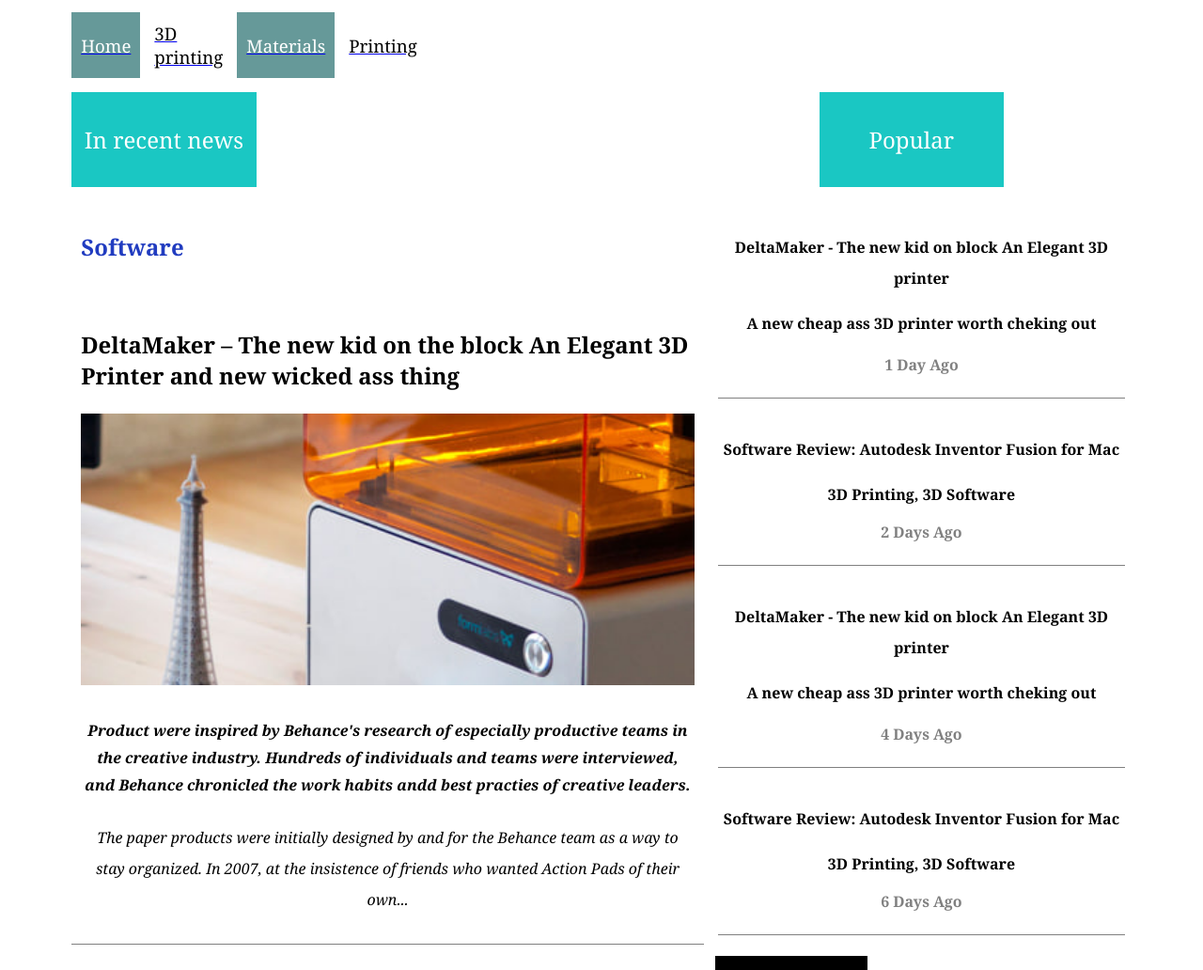
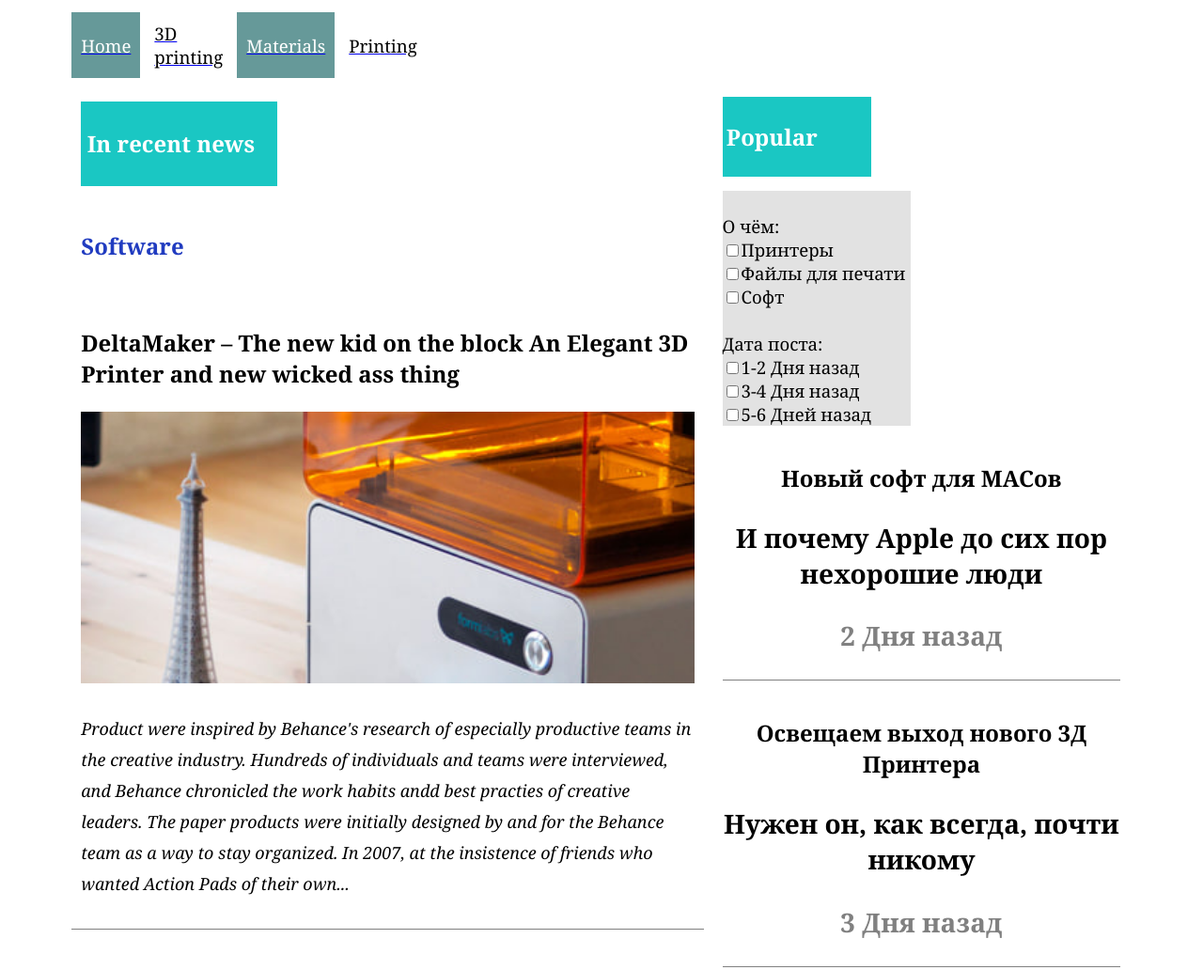
Before and after one commit to Kra1Ss/Final, a plain HTML site: page index.html in a window 1280 px wide. Shown: the top 1032 px of the page at 94% size. Drawn offline with nearby package versions, Linux system fonts and the light colour scheme.

Commit message:
Add files via upload

```diff
--- a/Styles.css
+++ b/Styles.css
@@ -5,21 +5,26 @@ div {font-size: 14pt;
 }
 
 #d3 {
-	display: inline-block;
+	display: inline;
 	position: relative;
 	top: -100px;
+	right: 30px;
 	text-align: left;
+	font-size: 36pt;
 
 
 }
 
 #big_table {
 	background-repeat: no-repeat;
+	width: 100%;
+	background-size: cover;
+
 }
 
 #t4 {
 	background-color: black;
-	width: 30%;
+	width: 20%;
 }
 
 .h3-little {
@@ -29,6 +34,7 @@ div {font-size: 14pt;
 .mew {
 	top: 30px;
 	display: inline;
+
 }
 
 .container {
@@ -53,19 +59,40 @@ display: inline-block;
 //border: 1px solid grey;
 
 }
-#t2 {
-	border-bottom: 1px solid grey;
+.t2 {
+
+ table-layout: fixed;
+
 }
+
+
+.bottom {border-bottom: 1px solid grey;}
 
 #t1 {
 	background-color: black;
 }
+
+#mrya {	min-width: 39%; }
 
 
 #p1 {
 	font-size: 24px;
 	text-align: left;
 }
+
+.blue {
+	 width: 30%;
+	 background-color: #1ac7c3;
+	 padding: 1%;
+
+}
+
+#blue2 { 	width: 150px;
+			background-color: #1ac7c3;
+			padding: 1%;
+}
+
+
 
 #d1 {
 		margin-left: 3%;
@@ -78,7 +105,7 @@ display: inline-block;
 
 p {
 	font-size: 24px;
-	text-align: center;
+	text-align: left;
 	font-family: Georgia;
 }
 
@@ -102,3 +129,7 @@ p {
 
 
 }
+
+h3 {
+	font-family: Georgia;
+}
--- a/index.html
+++ b/index.html
@@ -25,52 +25,60 @@
 </header>
 
 
+
+
 <div class="main"> <div class="container">
 
-<table cellspacing="5" cellpadding="10" width = 100%>
-	  <tr>
-		<td width = 15% height = 50px bgcolor = "1ac7c3"> <p> <font color = "white"> In recent news </p> </td>
-		<td width = 45%> </td>
-		<td width = 15% bgcolor = "1ac7c3"> <p> <font color = "white"> Popular </p> </td>
-		<td width = 10%> </td>
-	  </tr>
-</table>
+
 
 
 <table cellspacing="5" cellpadding="10"  width = 60%>
+	<tr>
+		<td> <div class = "blue"> <h3> <font size = 5 color = "white"> In recent news </h3> </div> </td>
+	</tr>
     <tr >
        <td width = 70%> <h3> <font color = "213cc0" size = 5px> Software </h3> </td>
     </tr>
 	<tr>
-	<td width = 70% id = "t2">
-			<p id = "p1"> <b> DeltaMaker – The new kid on the block An Elegant 3D Printer and new wicked ass thing </b> <p>
-			<img src = "Images/post1.jpg" alt="" width = 100%> <br>
-			<center> <h3> <font size = 3> <i> Product were inspired by  Behance's research of especially productive teams in the creative industry. Hundreds of individuals and teams were interviewed, and Behance chronicled the work habits andd best practies of creative leaders.</i> </h3>  <p > <font size = 3> <i> The paper products were initially designed by and for the Behance team as a way to stay organized. In 2007, at the insistence of friends who wanted Action Pads of their own... </i> </center></td>
+	<td width = 70% class = "bottom">
+			<p id = "p1"> <b> DeltaMaker – The new kid on the block An Elegant 3D Printer and new wicked ass thing </b> </p>
+			<img src = "images/post1.jpg" alt="" width = 100%> <br>
+			<center> <p> <font size = 4> <i> Product were inspired by  Behance's research of especially productive teams in the creative industry. Hundreds of individuals and teams were interviewed, and Behance chronicled the work habits andd best practies of creative leaders. The paper products were initially designed by and for the Behance team as a way to stay organized. In 2007, at the insistence of friends who wanted Action Pads of their own... </p></i> </center></td>
 	</tr>
 </table>
 
 <table cellspacing="5" cellpadding="5"  width = 39%  valign = "top">
+	<tr>
+		<td> <div id = "blue2"> <h3> <font size = 5 color = "white"> Popular </h3> </div> </td>
+	</tr>
     <tr>
-      <td id = "t2"> <p> <font size = 3> <b> DeltaMaker - The new kid on block An Elegant 3D printer </b> <p>
-				<h3> <font size = 3> <center> A new cheap ass 3D printer worth cheking out </center> </h3>
-				<h3> <font size = 3> <center> <font color = " grey"> 1 Day Ago </center> </h3> </td>
+      <td> <div id="filters">
+				<br>О чём: <br>
+				<label><input type = "checkbox" name = "genre" value = "Принтеры">Принтеры</label><br>
+				<label><input type = "checkbox" name = "genre" value = "Файлы">Файлы для печати</label><br>
+				<label><input type = "checkbox" name = "genre" value = "Софт">Софт</label><br>
+				<br>Дата поста: <br>
+				<label><input type="checkbox" name="year" value="1-2">1-2 Дня назад</label><br>
+				<label><input type="checkbox" name="year" value="3-4">3-4 Дня назад</label><br>
+				<label><input type="checkbox" name="year" value="5-6">5-6 Дней назад</label><br>
+				</div> </td>
     </tr>
     <tr>
-		<td id = "t2"> <p> <font size = 3> <b> Software Review: Autodesk Inventor Fusion for Mac </b> </p>
-				<h3> <font size = 3> <center> 3D Printing, 3D Software </center> </h3>
-				<h3> <font size = 3> <center> <font color = " grey"> 2 Days Ago </center> </h3>
+		<td class = "t2"> <article data-genre = "Софт" data-year="1-2" class = "bottom"> <p> <font size = 5> <center> <b> Новый софт для MACов </b> </p>
+				<h3>  И почему Apple до сих пор нехорошие люди  </h3>
+				<h3>  <font color = " grey"> 2 Дня назад </center> </article> </h3>
         </td>
 	</tr>
 	<tr>
-		<td id = "t2"> <p> <font size = 3> <b> DeltaMaker - The new kid on block An Elegant 3D printer </b> <p>
-				<h3> <font size = 3> <center> A new cheap ass 3D printer worth cheking out </center> </h3>
-				<h3> <font size = 3> <center> <font color = " grey"> 4 Days Ago </center> </h3>
-				</td>
+		<td class = "t2"> <article data-genre = "Принтеры" data-year="3-4" class = "bottom"> <p> <font size = 5> <center> <b> Освещаем выход нового 3Д Принтера </b> </p>
+				<h3>  Нужен он, как всегда, почти никому  </h3>
+				<h3>  <font color = " grey"> 3 Дня назад </center> </article> </h3>
+        </td>
 	</tr>
 	<tr>
-		<td id = "t2"> <p> <font size = 3> <b> Software Review: Autodesk Inventor Fusion for Mac </b> </p>
-				<h3> <font size = 3> <center> 3D Printing, 3D Software </center> </h3>
-				<h3> <font size = 3> <center> <font color = " grey"> 6 Days Ago </center> </h3>
+		<td class = "t2"> <article data-genre = "Файлы" data-year="5-6" class = "bottom"> <p> <font size = 5> <center> <b> STL для печати Демонов Хаоса </b> </p>
+				<h3>  Собираем армию за 15к, а не за 100  </h3>
+				<h3>  <font color = " grey"> 6 Дней назад </center> </article> </h3>
         </td>
 	</tr>
 </table>
@@ -81,45 +89,45 @@
        <td width = 70%> <h3> <font color = "213cc0" size = 5px> Printers </h3> </td>
     </tr>
 	<tr>
-	<td width = 70% id = "t2">
+	<td width = 70% class = "bottom">
 					<p id = "p1"> <b> Nokia offering customers printable STL phone cases for the Lumia 820 and things </b> <p>
-					<img src = "Images/post2.png" alt="" width = 100%> <br>
+					<img src = "images/post2.png" alt="" width = 100%> <br>
 			<center> <h3 id = "d1"> <font size = 3> <i> This week Nokia announced it is giving away files for printable case for it's new Lumia 820 range. This week Nokia announced it is giving away files for printable case for it's new Lumia 820 range. This week Nokia announced it is giving away files for printable case for it's new Lumia 820 range. This week Nokia announced it is giving away files for printable case for it's new Lumia 820 range. </i> </h3> </td>
 	</tr>
 </table>
 
-<table  width = 39% >
+<table  width = 39%>
     <tr>
       <td id = "t1"> <h3 id = "d2"> <font color = "white"> Editors Pick </h3> </td>
     </tr>
     <tr>
 
-		<td> <img src = "Images/post3.png alt="">  </td>
+		<td> <img src = "images/post3.png" alt="">  </td>
 		<td>  <h3> <font size = 3> MarkerBot Announces the ‘Replicator 2x’  For the Experimental   </h3> <br> <h3>  <font size = 3 color = " grey"> 2 Days Ago  </h3>  </td>
 	</tr>
 	<tr>
-		<td> <img src = "Images/post4.png" alt=""> </td>
+		<td> <img src = "images/post4.png" alt=""> </td>
 		<td>  <h3> <font size = 3>  MarkerBot Announces the ‘Replicator 2x’  For the Experimental   </h3> <br> <h3>  <font size = 3 color = " grey"> 4 Days Ago  </h3>  </td>
 	</tr>
 	<tr>
-		<td> <img src = "Images/post5.png" alt=""> </td>
+		<td> <img src = "images/post5.png" alt=""> </td>
 		<td>  <h3> <font size = 3> MarkerBot Announces the ‘Replicator 2x’  For the Experimental   </h3> <br> <h3>  <font size = 3 color = " grey"> 1 Days Ago  </h3>  </td>
 	</tr>
 	<tr>
-		<td> <img src = "Images/post6.png" alt=""> </td>
+		<td> <img src = "images/post6.png" alt=""> </td>
 		<td>  <h3> <font size = 3> MarkerBot Announces the ‘Replicator 2x’  For the Experimental   </h3> <br> <h3>  <font size = 3 color = " grey"> 2 Days Ago  </h3>  </td>
 	</tr>
 </table>
-
-<table background = "Images/post7.png"  cellspacing="100" cellpadding="5" id = "big_table">
+<center>
+<table background = "images/post7.png"  cellspacing="100" cellpadding="5" id = "big_table">
 	<tr> <td width = 90% height = 30%>
 		<div  id = "t4"> <font size = 6 color = "white">  </h3> Featured news </div>
 	</td> </tr>
 	<tr> <td>
-		<h3 id = "d3"> <font color = "white" size = 50px>  Nokia offering customers printable STL phone cases for the Lumia 820 </h3>
+		<h3 id = "d3"> <font color = "white">  Nokia offering customers printable STL phone cases for the Lumia 820 </h3>
 	</td> </tr>
 </table>
-
+</center>
 
 
 <table cellspacing="5" cellpadding="10"  width = 60%>
@@ -127,38 +135,40 @@
        <td width = 70%> <h3> <font color = "213cc0" size = 5px> Software </h3> </td>
     </tr>
 	<tr>
-	<td width = 70% id = "t2">
+	<td width = 70% class = "bottom">
 			<p id = "p1"> <b> DeltaMaker – The new kid on the block An Elegant 3D Printer and new wicked ass thing </b> <p>
-			<img src = "Images/post1.jpg" alt="" width = 100%> <br>
-			<center> <h3> <i> Product were inspired by  Behance's research of especially productive teams in the creative industry. Hundreds of inh3iduals and teams were interviewed, and Behance chronicled the work habits andd best practies of creative leaders.</i> </h3>  <p> <i> The paper products were initially designed by and for the Behance team as a way to stay organized. In 2007, at the insistence of friends who wanted Action Pads of their own... </i> </center></td>
+			<img src = "images/post1.jpg" alt="" width = 100%> <br>
+			<center> <p> <font size = 4> <i> Product were inspired by  Behance's research of especially productive teams in the creative industry. Hundreds of individuals and teams were interviewed, and Behance chronicled the work habits andd best practies of creative leaders. The paper products were initially designed by and for the Behance team as a way to stay organized. In 2007, at the insistence of friends who wanted Action Pads of their own... </p></i> </center></td>
 	</tr>
 </table>
 
 <table cellspacing="5" cellpadding="10"  width = 39%  valign = "top">
     <tr>
-      <td id = "t2"> <p> <b> DeltaMaker - The new kid on block An Elegant 3D printer </b> <p>
-				<h3> <center> A new cheap ass 3D printer worth cheking out </center> </h3>
-				<h3> <center> <font color = " grey"> 1 Day Ago </center> </h3> </td>
+      <td class = "t2"> <article data-genre = "Софт" data-year="1-2"class = "bottom"> <p> <font size = 5> <center> <b> Notepad++ всё ещё самая удобная прога для ВЭБов </b> </p>
+				<h3>  Change my mind  </h3>
+				<h3>  <font color = " grey"> 2 Дня назад </center> </article>
+		</td>
     </tr>
     <tr>
-		<td id = "t2"> <p> <b> Software Review: Autodesk Inventor Fusion for Mac </b> </p>
-				<h3> <center> 3D Printing, 3D Software </center> </h3>
-				<h3> <center> <font color = " grey"> 2 Days Ago </center> </h3>
+		<td class = "t2"> <article data-genre = "Принтеры" data-year="1-2" class = "bottom"> <p> <font size = 5> <center> <b> Я не знаю, что смешного написать про принтеры </b> </p>
+				<h3>  Грустно быть мной  </h3>
+				<h3>  <font color = " grey"> 1 День назад </center> </article>
         </td>
 	</tr>
 	<tr>
-		<td id = "t2"> <p> <b> DeltaMaker - The new kid on block An Elegant 3D printer </b> <p>
-        <h3> <center> A new cheap ass 3D printer worth cheking out </center> </h3>
-				<h3> <center> <font color = " grey"> 4 Days Ago </center> </h3>
+		<td class = "t2"> <article data-genre = "Файлы" data-year="5-6" class = "bottom"> <p> <font size = 5> <center> <b> Накидываем вам миниатюр для DnD </b> </p>
+				<h3>  Кушайте, да не обляпайтесь!  </h3>
+				<h3>  <font color = " grey"> 5 Дней назад </center> </article>
 				</td>
 	</tr>
 	<tr>
-		<td id = "t2"> <p> <b> Software Review: Autodesk Inventor Fusion for Mac </b> </p>
-				<h3> <center> 3D Printing, 3D Software </center> </h3>
-					<h3> <center> <font color = " grey"> 6 Days Ago </center> </h3>
+		<td class = "t2"> <article data-genre = "Софт" data-year="3-4" class = "bottom"> <p> <font size = 5> <center> <b> Винда опять полетела из-за мирового сбоя </b> </p>
+				<h3>  Хорошо быть пиратом  </h3>
+				<h3>  <font color = " grey"> 3 Дня назад </center> </article> </h3>
         </td>
 	</tr>
 </table>
+
 
 </div> </div>
 
@@ -168,6 +178,8 @@
 
 </body>
 </html>
+
+
 
 <script>
 $(document).ready(function()
```
